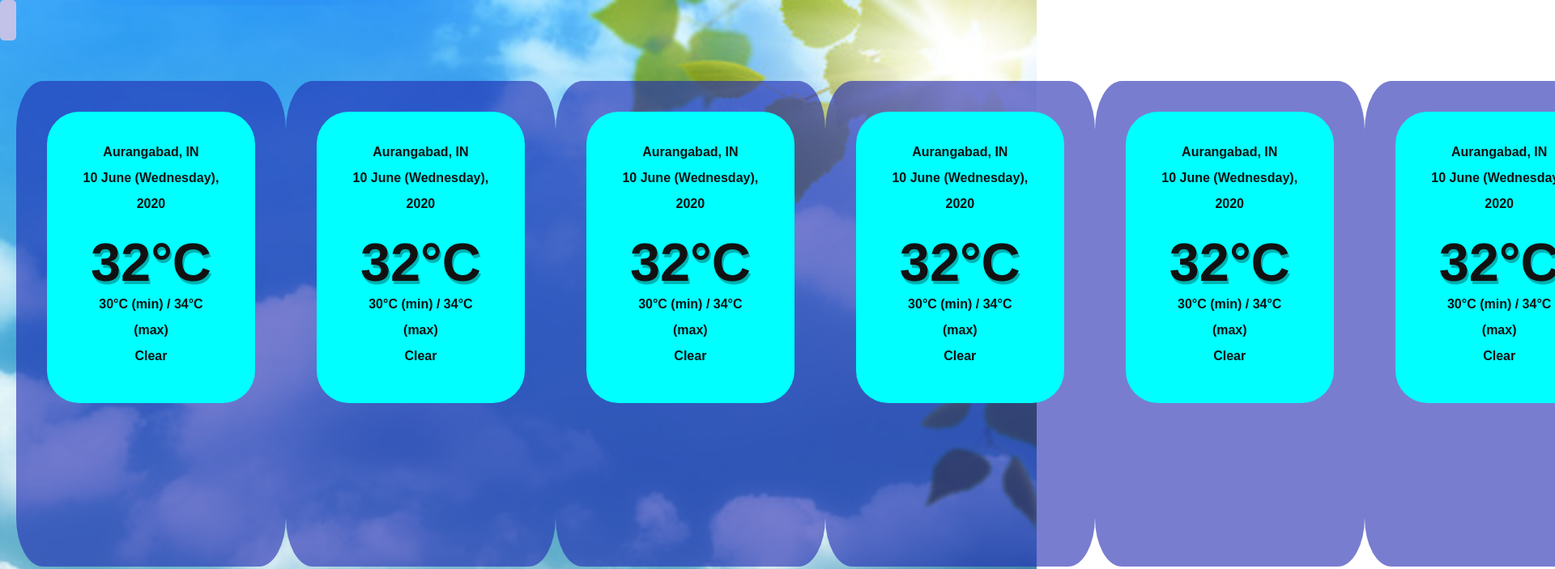
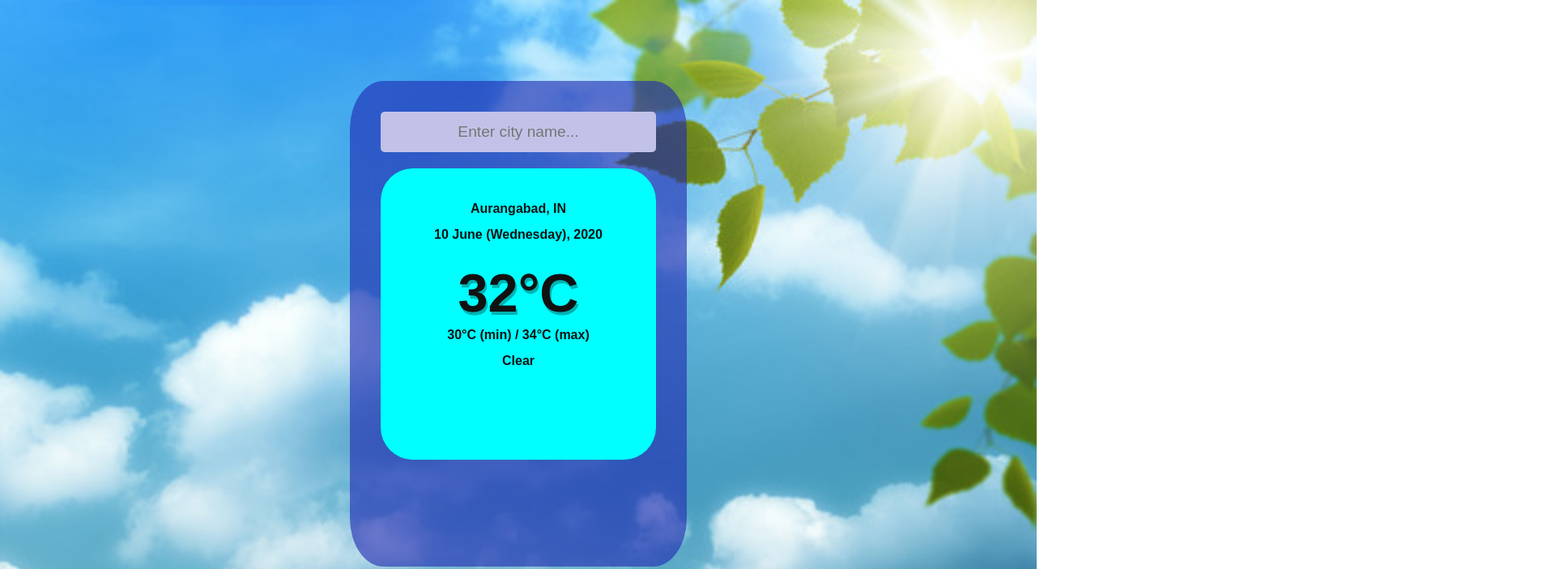
Before and after one commit to Harshalbro123/weather-website, a plain HTML site: page index.html in a window 1280 px wide. Shown: the top 703 px of the page at 81% size, 1920 px wide, since content can reach past the window. Drawn offline with Linux system fonts and the light colour scheme.

Commit message:
this is changes ,due to website be preeety.
this is changes ,due to website be preeety.

```diff
--- a/index.html
+++ b/index.html
@@ -7,130 +7,10 @@
     <title>Weather App</title>
 </head>
 <body>
-    <div class="searchInputBox">
-        <input type="text" id="input-box" class="input-box" placeholder="Enter city name..." autocomplete="off" underline="off">
-    </div>
     <div class="app-main">
-
-        <div class="weatherbody">
-            <div class="location-details">
-                <div class="city" id="city">
-                    Aurangabad, IN
-                </div>
-                <div class="date" id="date">10 June (Wednesday), 2020</div>
-            </div>
-
-            <div class="weather-status">
-                <div class="temp" id="temp">32&deg;C</div>
-                <div class="min-max" id="min-max">30&deg;C (min) / 34&deg;C (max)</div>
-                <div class="weather" id="weather">Clear</div>
-                <div id="img"></div>
-
-            </div>
+        <div class="searchInputBox">
+            <input type="text" id="input-box" class="input-box" placeholder="Enter city name..." autocomplete="off" underline="off">
         </div>
-    </div>
-    <div class="app-main">
-
-
-        <div class="weatherbody">
-            <div class="location-details">
-                <div class="city" id="city">
-                    Aurangabad, IN
-                </div>
-                <div class="date" id="date">10 June (Wednesday), 2020</div>
-            </div>
-
-            <div class="weather-status">
-                <div class="temp" id="temp">32&deg;C</div>
-                <div class="min-max" id="min-max">30&deg;C (min) / 34&deg;C (max)</div>
-                <div class="weather" id="weather">Clear</div>
-                <div id="img"></div>
-
-            </div>
-        </div>
-    </div>
-    <div class="app-main">
-
-
-        <div class="weatherbody">
-            <div class="location-details">
-                <div class="city" id="city">
-                    Aurangabad, IN
-                </div>
-                <div class="date" id="date">10 June (Wednesday), 2020</div>
-            </div>
-
-            <div class="weather-status">
-                <div class="temp" id="temp">32&deg;C</div>
-                <div class="min-max" id="min-max">30&deg;C (min) / 34&deg;C (max)</div>
-                <div class="weather" id="weather">Clear</div>
-                <div id="img"></div>
-
-            </div>
-        </div>
-    </div>
-    <div class="app-main">
-
-
-        <div class="weatherbody">
-            <div class="location-details">
-                <div class="city" id="city">
-                    Aurangabad, IN
-                </div>
-                <div class="date" id="date">10 June (Wednesday), 2020</div>
-            </div>
-
-            <div class="weather-status">
-                <div class="temp" id="temp">32&deg;C</div>
-                <div class="min-max" id="min-max">30&deg;C (min) / 34&deg;C (max)</div>
-                <div class="weather" id="weather">Clear</div>
-                <div id="img"></div>
-
-            </div>
-        </div>
-    </div>
-    <div class="app-main">
-
-
-        <div class="weatherbody">
-            <div class="location-details">
-                <div class="city" id="city">
-                    Aurangabad, IN
-                </div>
-                <div class="date" id="date">10 June (Wednesday), 2020</div>
-            </div>
-
-            <div class="weather-status">
-                <div class="temp" id="temp">32&deg;C</div>
-                <div class="min-max" id="min-max">30&deg;C (min) / 34&deg;C (max)</div>
-                <div class="weather" id="weather">Clear</div>
-                <div id="img"></div>
-
-            </div>
-        </div>
-    </div>
-    <div class="app-main">
-
-
-        <div class="weatherbody">
-            <div class="location-details">
-                <div class="city" id="city">
-                    Aurangabad, IN
-                </div>
-                <div class="date" id="date">10 June (Wednesday), 2020</div>
-            </div>
-
-            <div class="weather-status">
-                <div class="temp" id="temp">32&deg;C</div>
-                <div class="min-max" id="min-max">30&deg;C (min) / 34&deg;C (max)</div>
-                <div class="weather" id="weather">Clear</div>
-                <div id="img"></div>
-
-            </div>
-        </div>
-    </div>
-    <div class="app-main">
-
 
         <div class="weatherbody">
             <div class="location-details">
```
